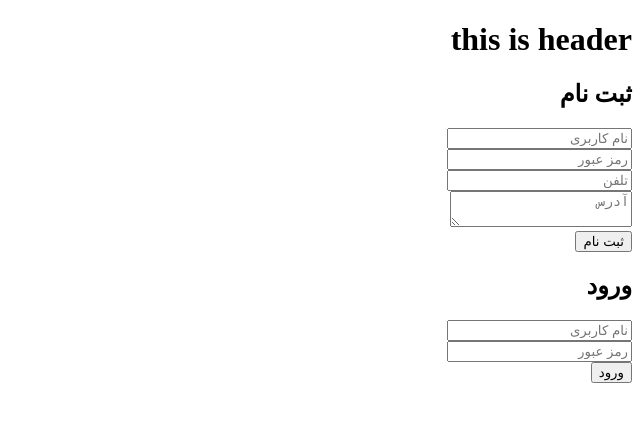
After one commit to vanderland-red/online-store, a Flask app: page /user/login in a window 1280 px wide. The commit adds this page. Shown: the top 422 px of the page, without its empty margins (640-1280 px from the left). Run offline with Flask 3, Linux system fonts and the light colour scheme.

Commit message:
user login & reguster added

```diff
--- a/app.py
+++ b/app.py
@@ -5,6 +5,7 @@ from flask_wtf import CSRFProtect
 from blueprints.general import bp as general
 from blueprints.user import bp as user
 from blueprints.admin import bp as admin
+from flask_login import LoginManager
 from models.tables import User,Product
 
 app = Flask(__name__)
@@ -19,9 +20,16 @@ app.db = db
 
 _ = User, Product
 
+login_manager = LoginManager()
+login_manager.init_app(app)
+
+@login_manager.user_loader
+def load_user(user_id):
+    return User.query.get(int(user_id))
+
 app.register_blueprint(general)
 app.register_blueprint(user)
 app.register_blueprint(admin)
 
 if __name__ == "__main__":
-    app.run(debug=True)
+    app.run(debug=True, host='0.0.0.0')
--- a/blueprints/admin.py
+++ b/blueprints/admin.py
@@ -54,7 +54,7 @@ def product() :
     db.session.add(p)
     db.session.commit()
 
-    file.save(f'static/cover/{p.id}_{p.name}.jpg')
+    file.save(f'static/cover/{p.id}.jpg')
 
     return 'Oh Yeh Man!!'
 
@@ -83,7 +83,7 @@ def edit_product(id) :
 
         db.session.commit()
 
-        if file != None :
+        if file and file.filename != '':
             file.save(f'static/cover/{ product.id }.jpg')
 
         return redirect(url_for("admin.product"))
--- a/blueprints/user.py
+++ b/blueprints/user.py
@@ -1,7 +1,62 @@
-from flask import Blueprint
+from flask import Blueprint, render_template, request, redirect, url_for,flash
+from werkzeug.security import generate_password_hash, check_password_hash
+from flask_login import login_user, logout_user, login_required
+from models.tables import User
+from extentions import db
 
-bp = Blueprint("user" , __name__)
+bp = Blueprint("user", __name__)
 
-@bp.route("/admin")
-def user() :
-    return 'this is user page'
+@bp.route("/user/dashboard")
+@login_required
+def dashboard_user():
+    return render_template("user/dashboard_user.html")
+
+@bp.route("/user/register", methods=["POST", "GET"])
+def register():
+    if request.method == "GET":
+        return render_template('user/login_user.html')
+
+    username = request.form.get("username")
+    password = request.form.get("password")
+    phone = request.form.get("phone")
+    address = request.form.get("address")
+
+    if not username or not password:
+        return "نام کاربری و رمز عبور الزامی است"
+
+    existing_user = User.query.filter_by(username=username).first()
+    if existing_user:
+        return "این نام کاربری قبلاً ثبت شده است"
+
+    u = User(
+        username=username,
+        password=generate_password_hash(password),
+        phone=phone,
+        address=address
+    )
+
+    db.session.add(u)
+    db.session.commit()
+
+    flash("ثبت نام با موفقیت انجام شد")
+    return redirect(url_for('user.register'))
+
+@bp.route("/user/login", methods=["POST", "GET"])
+def login():
+    if request.method == "GET":
+        return render_template('user/login_user.html')
+
+    username = request.form.get("username")
+    password = request.form.get("password")
+
+    if not username or not password:
+        return "نام کاربری و رمز عبور الزامی است"
+
+    user = User.query.filter_by(username=username).first()
+
+    if not user or not check_password_hash(user.password, password):
+        return "نام کاربری یا رمز عبور اشتباه است"
+
+    login_user(user)
+
+    return redirect(url_for('user.dashboard_user'))
--- a/models/tables.py
+++ b/models/tables.py
@@ -1,6 +1,7 @@
 from extentions import db
+from flask_login import UserMixin
 
-class User(db.Model):
+class User(db.Model, UserMixin):
     __tablename__ = 'users'
 
     id = db.Column(db.Integer, primary_key=True)
@@ -11,7 +12,6 @@ class User(db.Model):
 
     def __repr__(self):
         return f'<User {self.username}>'
-
 
 
 
--- a/templates/main.html
+++ b/templates/main.html
@@ -11,7 +11,9 @@
 
     <a style="float: left;" href="{{ url_for('general.about') }}">about</a><br><br>
     <a style="float: left;" href="{{ url_for('admin.login') }}">login</a><br><br>
-    <a style="float: left;" href="{{ url_for('admin.product') }}">add product</a>
+    <a style="float: left;" href="{{ url_for('admin.product') }}">add product</a><br><br>
+    <a style="float: left;" href="{{ url_for('user.login') }}">user login</a>
+
 
 
 
--- a/templates/product_this.html
+++ b/templates/product_this.html
@@ -6,7 +6,7 @@
 
 {% block content %}
     <div class="product-detail">
-        <img src="/static/cover/{{ product.id }}.jpg">
+        <img style="height: 200px;" src="/static/cover/{{ product.id }}.jpg">
         <h1>{{ product.name }}</h1>
         <p><strong>قیمت:</strong> {{ product.price }} تومان</p>
         <p><strong>توضیحات:</strong> {{ product.description }}</p>
--- /dev/null
+++ b/templates/user/login_user.html
@@ -0,0 +1,37 @@
+<!-- templates/user/register.html -->
+{% extends "base.html" %}
+
+{% block title %}
+ثبت نام
+{% endblock %}
+
+{% block content %}
+
+<h2>ثبت نام</h2>
+<form action="{{ url_for('user.register') }}" method="POST">
+    <input type="hidden" name="csrf_token" value="{{ csrf_token() }}">
+    <input type="text" name="username" placeholder="نام کاربری"><br>
+    <input type="password" name="password" placeholder="رمز عبور"><br>
+    <input type="text" name="phone" placeholder="تلفن"><br>
+    <textarea name="address" placeholder="آدرس"></textarea><br>
+    <input type="submit" value="ثبت نام">
+    {% with messages = get_flashed_messages() %}
+    {% if messages %}
+    <ul class=flashes>
+        {% for message in messages %}
+            {{ message }}
+        {% endfor %}
+    </ul>
+    {% endif %}
+    {% endwith %}
+</form>
+
+
+<h2>ورود</h2>
+<form action="{{ url_for('user.login') }}" method="POST">
+    <input type="hidden" name="csrf_token" value="{{ csrf_token() }}">
+    <input type="text" name="username" placeholder="نام کاربری"><br>
+    <input type="password" name="password" placeholder="رمز عبور"><br>
+    <input type="submit" value="ورود">
+</form>
+{% endblock %}
```
Also changed, not shown: templates/user/dashboard_user.html (added, +9 -0 lines), 1 other file.
